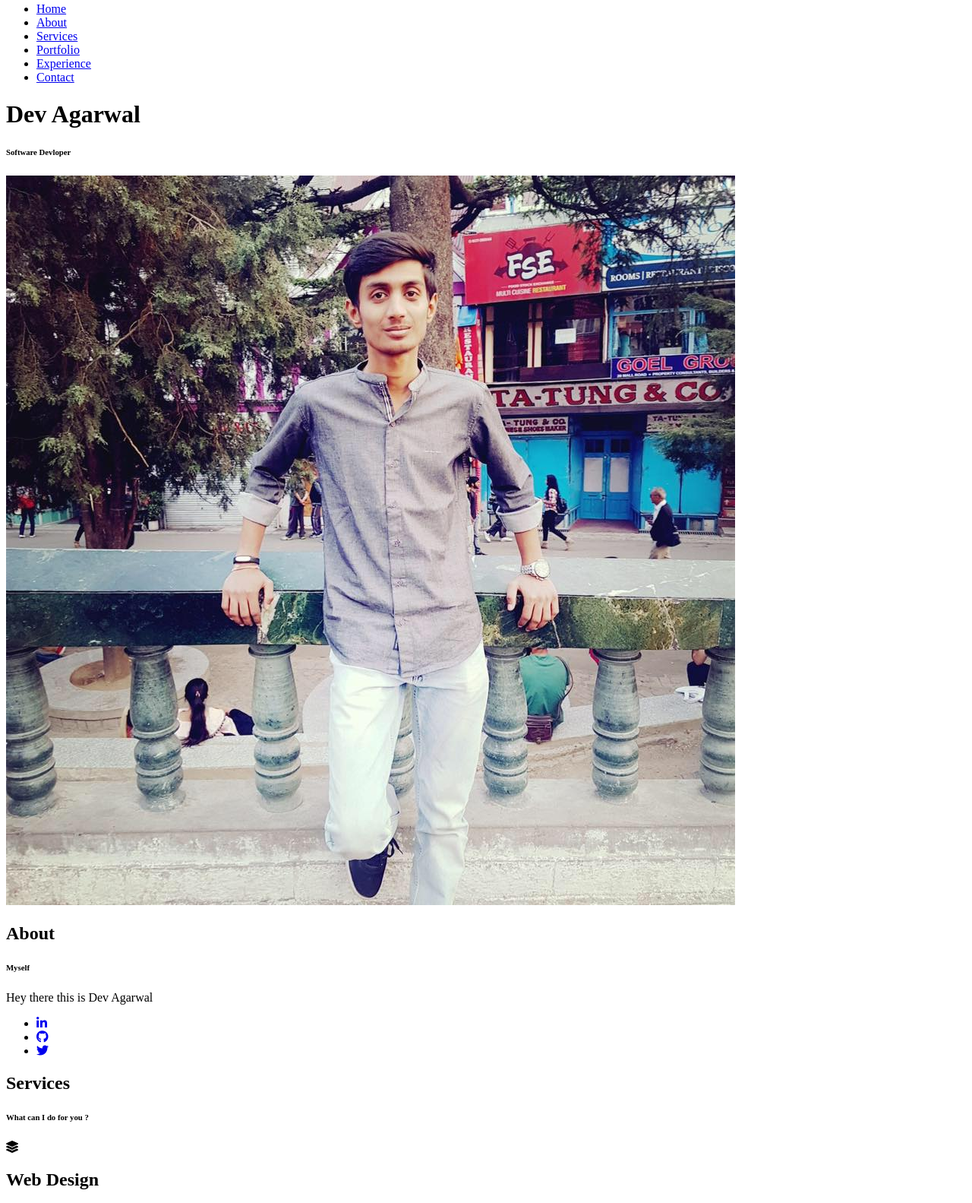
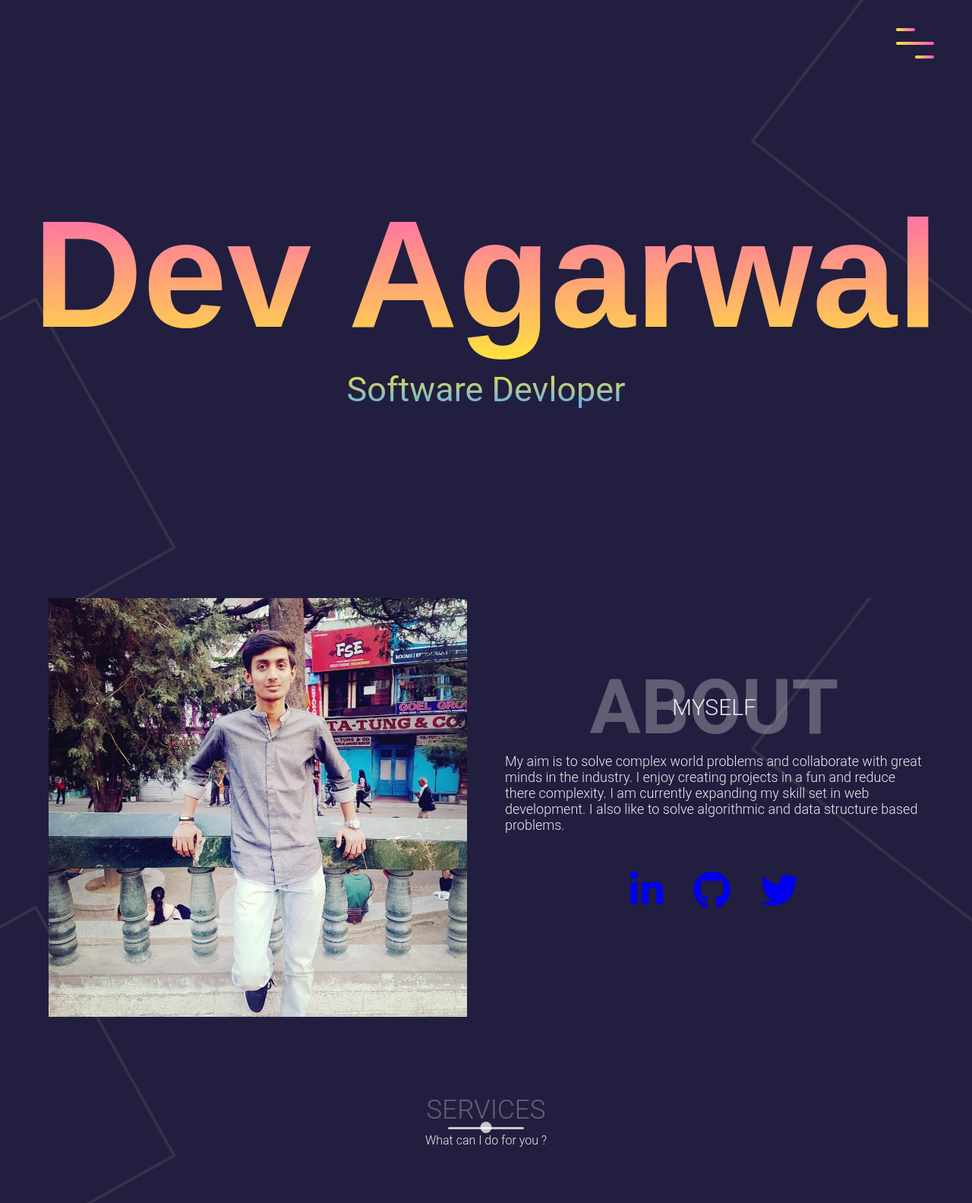
Before and after one commit to devagarwal1803/Portfolio, a plain HTML site: page index.html in a window 1280 px wide. Shown: the part 13-1596 px from the top of the page at 76% size. Drawn offline with nearby package versions, Linux system fonts and the light colour scheme; a web font is replaced by a local one.

Commit message:
Working on CSS

```diff
--- a/index.html
+++ b/index.html
@@ -8,6 +8,7 @@
     <link rel="stylesheet" href="https://use.fontawesome.com/releases/v5.7.2/css/all.css" integrity="sha384-fnmOCqbTlWIlj8LyTjo7mOUStjsKC4pOpQbqyi7RrhN7udi9RwhKkMHpvLbHG9Sr" crossorigin="anonymous">
     <link rel="stylesheet" href="https://unpkg.com/aos@next/dist/aos.css" />
     <link rel="stylesheet" href="main.css">
+    <link href="//db.onlinewebfonts.com/c/0923ee644c97a87d70269aa80a6f1e79?family=The+Historia+Demo" rel="stylesheet" type="text/css"/>
 
 </head>
 <body>
@@ -50,7 +51,7 @@
     <section class="about" id="about">
         <div class="container">
             <div class="profile-img">
-                <img src="assests/profile.jpg" alt="">
+                <img src="assets/profile.jpg" alt="">
             </div>
             <div class="about-details">
                 <div class="about-heading">
@@ -58,9 +59,8 @@
                     <h6>Myself</h6>
                 </div>
                 <p>
-                    Hey there this is Dev Agarwal
+                    My aim is to solve complex world problems and collaborate with great minds in the industry. I enjoy creating projects in a fun and reduce there complexity. I am currently expanding my skill set in web development. I also like to solve algorithmic and data structure based problems.
                 </p>
-            </div>
                 <div class="social-media">
                     <ul class="nav-list">
                         <!-- <li>
@@ -86,6 +86,7 @@
                     </ul>
                 </div>
             </div>
+        </div>
     </section>
 
     <section class="services" id="services">
@@ -107,7 +108,7 @@
                 </div>
                 <div class="skill">
                     <div class="icon-container">
-                        <i class="fas fa-code-group"></i>
+                        <i class="fas fa-code"></i>
                     </div>
                     <h1>Web Development</h1>
                     <p>
@@ -116,7 +117,7 @@
                 </div>
                 <div class="skill">
                     <div class="icon-container">
-                        <i class="fas fa-chart-group"></i>
+                        <i class="fas fa-chart-bar"></i>
                     </div>
                     <h1>Product Strategy</h1>
                     <p>
@@ -158,7 +159,7 @@
             </div>
             <div class="portfolio-item">
                 <div class="portfolio-img">
-                    <img src="./assests/profile.jpg" alt="Here will be an img">
+                    <img src="assets/profile.jpg" alt="Here will be an img">
                 </div>
                 <div class="portfolio-description">
                     <h6>Web Development 2</h6>
@@ -178,25 +179,25 @@
             </div>
             <div class="timeline">
                 <ul>
-                    <li class="date" data-date="2011-Present">
+                    <li class="date" data-date="August,2020 - Present">
                         <h1>Google</h1>
-                        <p>My first job</p>
+                        <p>Technical Solution Engineer</p>
                     </li>
-                    <li class="date" data-date="2011-Present">
+                    <li class="date" data-date="February,2020 - July,2020">
                         <h1>HashedIn</h1>
-                        <p>My first job</p>
+                        <p>Software Developer Intern</p>
                     </li>
-                    <li class="date" data-date="2011-Present">
+                    <li class="date" data-date="October,2019 - November,2019">
                         <h1>Eoraa</h1>
-                        <p>My first job</p>
+                        <p>Backend Developer Intern</p>
                     </li>
-                    <li class="date" data-date="2011-Present">
+                    <li class="date" data-date="June,2019 - August,2019">
                         <h1>Profeza</h1>
-                        <p>My first job</p>
+                        <p>Full Stack Web Developer Intern</p>
                     </li>
-                    <li class="date" data-date="2011-Present">
+                    <li class="date" data-date="December,2018 - March,2019">
                         <h1>Finacko</h1>
-                        <p>My first job</p>
+                        <p>Software Developer Intern</p>
                     </li>
                 </ul>
             </div>
--- a/main.css
+++ b/main.css
@@ -1,19 +1,314 @@
 /*Start global*/
+*{
+    margin: 0;
+    padding: 0;
+    box-sizing: border-box;
+}
+
+html{
+    font-size: 10px;
+    font-family: 'Roboto', sans-serif;
+    color: #eee;
+}
+
+body{
+    width: 100%;
+    height: 100px;
+    background: url('assets/background.jpg') no-repeat center fixed;
+    background-size: cover;
+}
+
+#{
+    text-decoration: none;
+    color: grey;
+}
+
+p{
+    font-size: 1.8rem;
+    font-weight: 300;
+}
+img{
+    width: 100%;
+}
 /*End global*/
 
 /*Start reusable*/
+.container{
+    width: 90%;
+    max-width: 120rem;
+    height: 100%;
+    margin: 0 auto;
+    position: relative;
+}
+
+.section-heading{
+    text-align: center;
+    /*color: grey;*/
+    margin-top: 10rem;
+}
+
+.section-heading h1{
+    font-size: 3.5rem;
+    color: rgba(255, 255, 255, .3);
+    text-transform: uppercase;
+    font-weight: 300;
+    position: relative;
+    margin-bottom: 1rem;
+}
+
+.section-heading h1:before,
+.section-heading h1:after
+{
+    content: '';
+    position: absolute;
+    bottom: -.5rem;
+    left: 50%;
+    transform: translateX(-50%);
+    background-color: rgba(255, 255, 255, 0.75);
+}
+
+.section-heading h1:before{
+    width: 10rem;
+    height: 3px;
+    border-radius: .8rem;
+
+}
+
+.section-heading h1:after{
+    width: 1.5rem;
+    height: 1.5rem;
+    border-radius: 100%;
+    bottom: -1rem;
+}
+
+.section-heading h6{
+    font-size: 1.6rem;
+    font-weight: 300;
+}
 /*End reusable*/
 
 /*Start header*/
+header{
+    width: 100%;
+    height: 100vh;
+}
+.top-nav{
+    width: 100%;
+    height: 100vh;
+    position: fixed;
+    top: -100vh;
+    z-index: 50;
+    background-color: #16162d;
+    border-bottom-right-radius: 100%;
+    border-bottom-left-radius: 100%;
+    transition: all 650ms cubic-bezier(1,0,0,1);
+}
+
+.nav-list{
+    list-style: none;
+    width: 100%;
+    height: 100%;
+    display: flex;
+    justify-content: center;
+    align-items: center;
+}
+
+li{
+    margin: 0 2rem;
+}
+
+.nav-link{
+    font-family: 'The Historia Demo', sans-serif;
+    /*font-family: 'Jokerman', sans-serif;*/
+    font-size: 5rem;
+    padding: 1rem;
+}
+
+.nav-link:hover,
+.nav-link:focus{
+    background: linear-gradient(to top, #ffe838, #fd57bf);
+    -webkit-background-clip: text;
+    -webkit-text-fill-color: transparent;
+}
+.top-nav.open{
+    top: 0;
+    border-radius: initial;
+}
+
+.menu-toggler{
+    position: absolute;
+    top: 5rem;
+    right: 5rem;
+    width: 5rem;
+    height: 4rem;
+    display: flex;
+    flex-direction: column;
+    justify-content: space-between;
+    cursor: pointer;
+    z-index: 1500;
+    transition: transform 650ms ease-out;
+}
+
+.menu-toggler.open{
+    transform: rotate(-45deg);
+}
+.bar{
+    background: linear-gradient(to right ,#ffe838, #fd57bf);
+    width: 100%;
+    height: 4px;
+    border-radius: .8rem;
+}
+.bar.half{
+    width: 50%;
+}
+.bar.start{
+    transform-origin: right;
+    transition: transform 650ms cubic-bezier(0.54, -0.81, 0.57, 0.57);
+}
+.open .bar.start{
+    background: linear-gradient(to left, #ffe838, #fd57bf);
+    transform: rotate(-450deg) translateX(.8rem);
+}
+
+.bar.end{
+    align-self: flex-end;
+    transform-origin: left;
+    transition: transform 650ms cubic-bezier(0.54, -0.81, 0.57, 0.57);
+}
+
+.open .bar.end{
+    transform: rotate(-450deg) translateX(-.8rem);
+}
+
+.landing-text{
+    position:  absolute;
+    top: 50%;
+    left: 50%;
+    transform: translate(-50%, -50%);
+    width: 100%;
+    text-align: center;
+    z-index: 1;
+}
+
+.landing-text h1{
+    font-size: 20rem;
+    font-family: 'The Historia Demo', sans-serif;
+    background: linear-gradient(to top, #ffe838, #fd57bf);
+    -webkit-background-clip: text;
+    -webkit-text-fill-color: transparent;
+    padding: 1rem;
+    user-select: none;
+}
+.landing-text h6{
+    font-size: 4.5rem;
+    /*font-family: Jokerman;*/
+    background: linear-gradient(to top, #52ACFF, #FFE32C);
+    -webkit-background-clip: text;
+    -webkit-text-fill-color: transparent;
+    font-weight: 400;
+}
 /*End header*/
 
 /*Start about*/
+.about .container{
+    display: flex;
+    align-items: center;
+    justify-content: center;
+}
+
+.about-heading{
+    text-align: center;
+    text-transform: uppercase;
+    line-height: 0;
+    margin-bottom: 6rem;
+}
+
+.about-heading h1{
+    font-size: 10rem;
+    opacity: .3;
+}
+
+.about-heading h6{
+    font-size: 3rem;
+    font-weight: 300;
+}
+
+.profile-img{
+    flex: 1;
+    margin-right: 5rem;
+}
+
+.about-details{
+    flex: 1;
+}
+
+.social-media{
+    margin-top: 5rem;
+}
+
+.social-media i{
+    font-size: 5rem;
+    transition: color 650ms;
+}
+
+.fa-linkedin-in:hover{
+    color: #4267b2
+}
+
+.fa-twitter:hover{
+    color: #38a1f3
+}
+
+.fa-github:hover{
+    color: whitesmoke;
+}
 /*End about*/
 
 /*Start services*/
+.my-skills{
+    margin-top: 10rem;
+    display: grid;
+    grid-template-columns: repeat(auto-fill, minmax(25rem, 1fr));
+    grid-gap: 2.5rem;
+    text-align: center;
+}
+
+.skill{
+    display: flex;
+    flex-direction: column;
+    justify-content: center;
+    align-items: center;
+    padding: 2rem;
+}
+
+.icon-container{
+    width: 10rem;
+    height: 10rem;
+    border: 3px solid #ffe838;
+    background-color: #fd57bf;
+    margin-bottom: 2rem;
+    display: flex;
+    transform: rotate(45deg);
+}
+
+.icon-container i{
+    color: #ffe838;
+    font-size: 5rem;
+    margin: auto;
+    transform: rotate(-45deg);
+}
+
+.skill h1{
+    text-transform: uppercase;
+    letter-spacing: 2px;
+    margin: 2rem -2px 2rem 0;
+}
 /*End services*/
 
 /*Start portfolio*/
+.portfolio-item{
+    display: flex;
+}
 /*End services*/
 
 /*Start timeline*/
--- a/main.js
+++ b/main.js
@@ -1,3 +1,6 @@
 $(document).ready(function () {
-
+    $('.menu-toggler').on('click', function(){
+        $(this).toggleClass('open');
+        $('.top-nav').toggleClass('open');
+    });
 });
```
Also changed, not shown: assets/background.jpg (added), assets/background2.jpg (added), assets/logo.png (added), assets/profile.jpg (renamed from assests/profile.jpg). Lines whose indentation alone changed are shown as unchanged.
